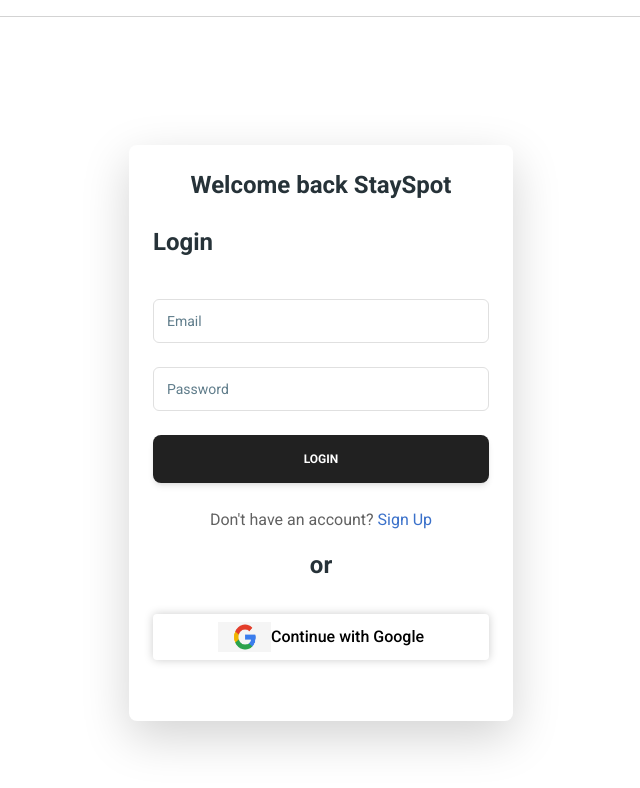
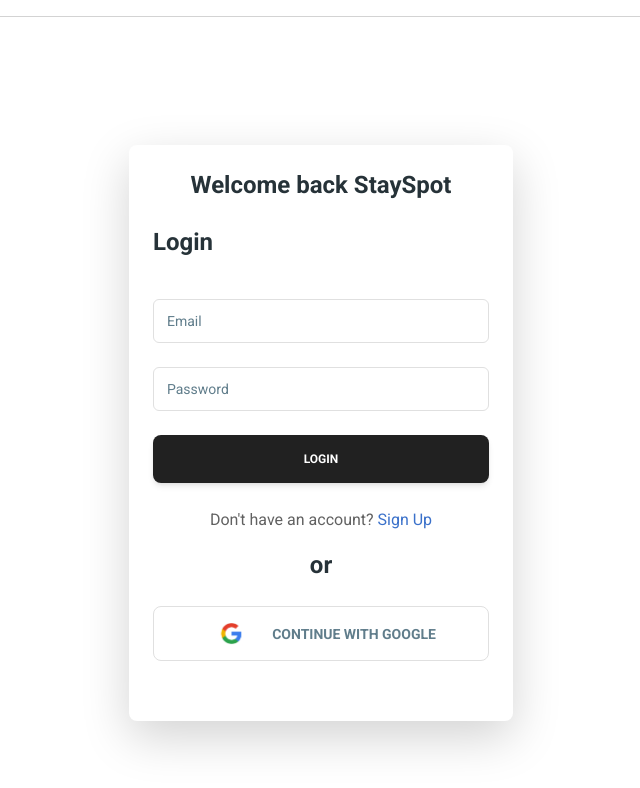
Before and after one commit to Jamshadj/stayspot, a React (Create React App) app in the folder client/: page /login in a window 1280 px wide. Shown: the top 788 px of the page, without its empty margins (319-959 px from the left). Built offline with nearby package versions, Linux system fonts and the light colour scheme; no server answers.

Commit message:
user google auth

```diff
--- /dev/null
+++ b/client/src/components/userComponents/GooogleAuth/GoogleAuth.jsx
@@ -0,0 +1,55 @@
+import React from 'react'
+import { Button } from "@material-tailwind/react";
+import googleLogo from "../../../assets/logo/googlelogo.png"
+import { useGoogleLogin } from "@react-oauth/google";
+import { loginWithGoogle } from '../../../api/userApi';
+import { useDispatch } from 'react-redux';
+import { useNavigate } from 'react-router-dom';
+function GoogleAuth() {
+  const dispatch = useDispatch()
+  const navigate = useNavigate()
+    const login = useGoogleLogin(
+        {
+        onSuccess : (codeResponse) => {
+          console.log("login with google");
+          loginWithGoogle(codeResponse)
+          .then((response) => {
+            // checking user status
+            console.log("res" , response);
+            if(response.data.user.blocked) {
+
+            }else{
+
+              console.log("auth sucess");
+              dispatch({type:"refresh"})
+              return navigate('/')
+            }
+
+
+        }).catch((err) => {
+
+        } )
+        },
+        onError :(error)=> {
+          console.log("error");
+
+        }
+      })
+  return (
+    <div className='flex flex-col items-center gap-4 '>
+
+        <Button
+        onClick={login}
+        size="lg"
+        variant="outlined"
+        color="blue-gray"
+        className="flex items-center gap-3 w-full justify-center"
+      >
+        <img src={googleLogo} alt="metamask" className="max-w-[18%]" />
+        Continue with Google
+      </Button>
+      </div>
+  )
+}
+
+export default GoogleAuth
--- a/client/src/components/userComponents/Login/Login.jsx
+++ b/client/src/components/userComponents/Login/Login.jsx
@@ -10,6 +10,7 @@ import { useDispatch } from 'react-redux';
 import { useGoogleLogin } from "@react-oauth/google";
 import './Login.css'
 import googleLogo from "../../../assets/logo/googlelogo.png"
+import GoogleAuth from '../GooogleAuth/GoogleAuth';
 function Login() {
   const [error, setError] = useState('');
   const navigate = useNavigate()
@@ -38,33 +39,7 @@ function Login() {
       // Handle error logic here
     }
   };
-  const login = useGoogleLogin(
-    {
-    onSuccess : (codeResponse) => {
-      console.log("login with google");
-      loginWithGoogle(codeResponse)
-      .then((response) => {
-        // checking user status
-        console.log("res" , response);
-        if(response.data.user.blocked) {
 
-        }else{
-
-          console.log("auth sucess");
-          dispatch({type:"refresh"})
-          return navigate('/')
-        }
-
-
-    }).catch((err) => {
-
-    } )
-    },
-    onError :(error)=> {
-      console.log("error");
-
-    }
-  })
 
   return (
     <div>
@@ -113,10 +88,7 @@ function Login() {
                 <Typography className="mb-4 text-center" variant="h4" color="blue-gray">
                   or
                 </Typography>
-                <div onClick={login} className="flex justify-center items-center success-box-border rounded p-2 mt-8 text-black shadow-border">
-  <img src={googleLogo} alt="" className="googleLogo" />
-  <p className="mb-0 font-medium">Continue with Google</p>
-</div>
+<GoogleAuth/>
 
               </form>
             </Card>
```
Also changed, not shown: client/src/assets/logo/googlelogo.png.
